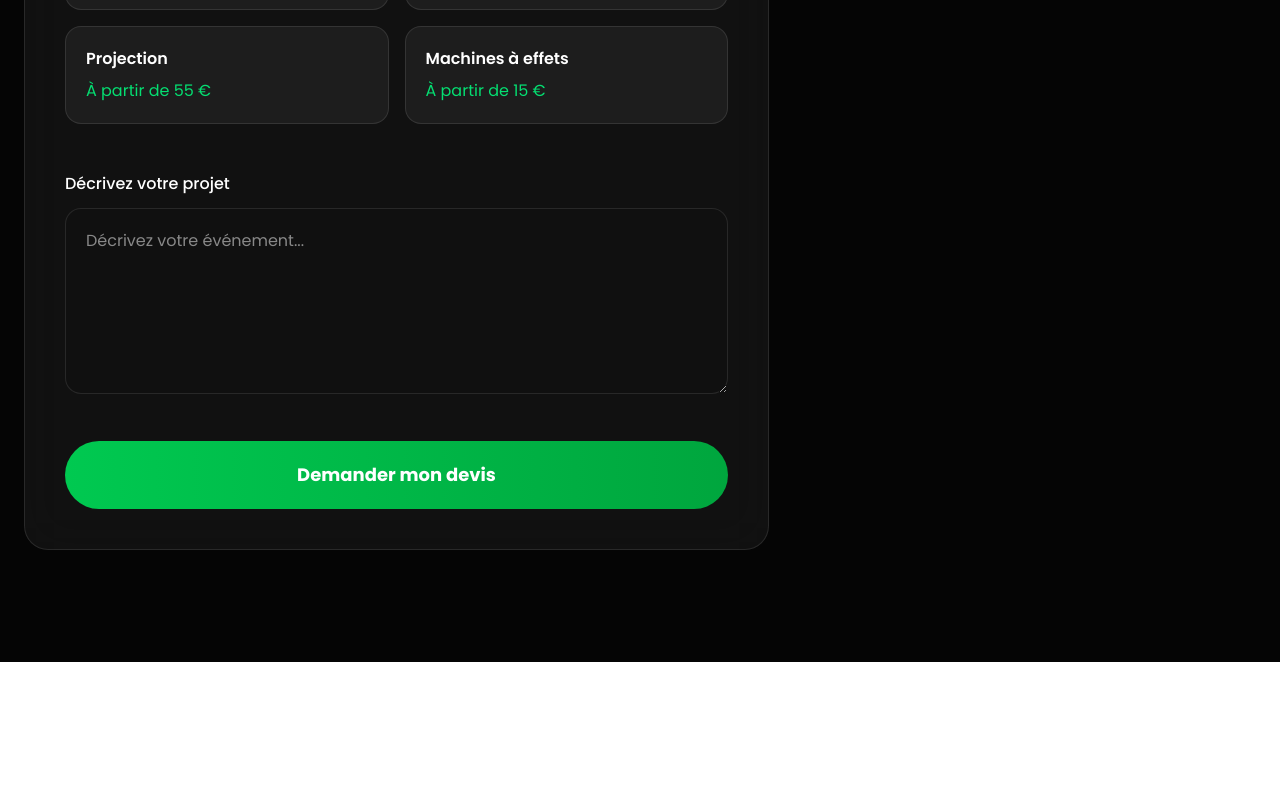
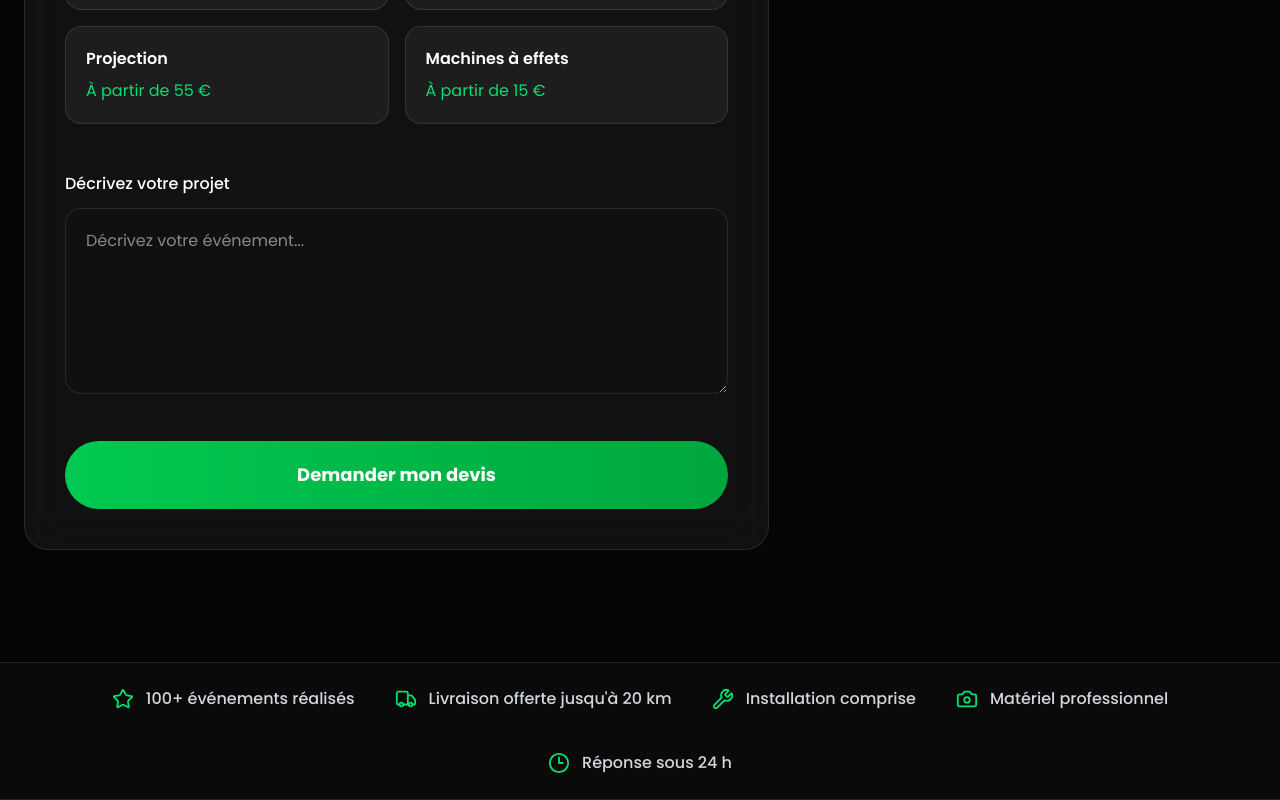
Before and after one commit to Seb050721/eventslocation, a Next.js app: page / in a window 1280 px wide. Shown: the part 9083-9883 px from the top of the page. Before the commit the page ends 9745 px from the top, so only its background shows below. Built offline with nearby package versions, Linux system fonts and the light colour scheme.

Commit message:
Fix trust bar

```diff
--- a/app/page.tsx
+++ b/app/page.tsx
@@ -7,7 +7,7 @@ import WhyChooseUs from "@/components/WhyChooseUs";
 import EventTypes from "@/components/EventTypes";
 import Packs from "@/components/Packs";
 import QuoteForm from "@/components/QuoteForm";
-//import TrustBar from "@/components/TrustBar";
+import TrustBar from "@/components/TrustBar";
 //import Testimonials from "@/components/Testimonials";
 
 
@@ -31,6 +31,7 @@ export default function Home() {
 
       <QuoteForm />
 
+      <TrustBar />
 
 
 
```
